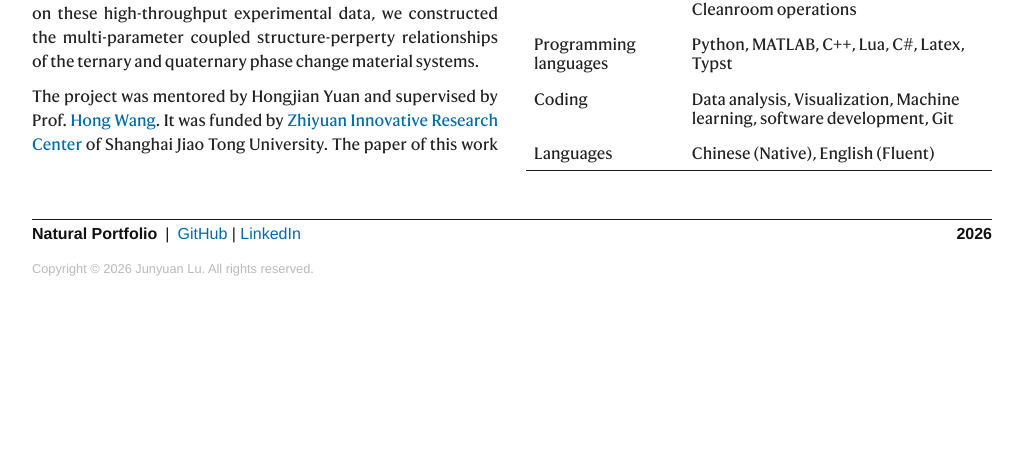
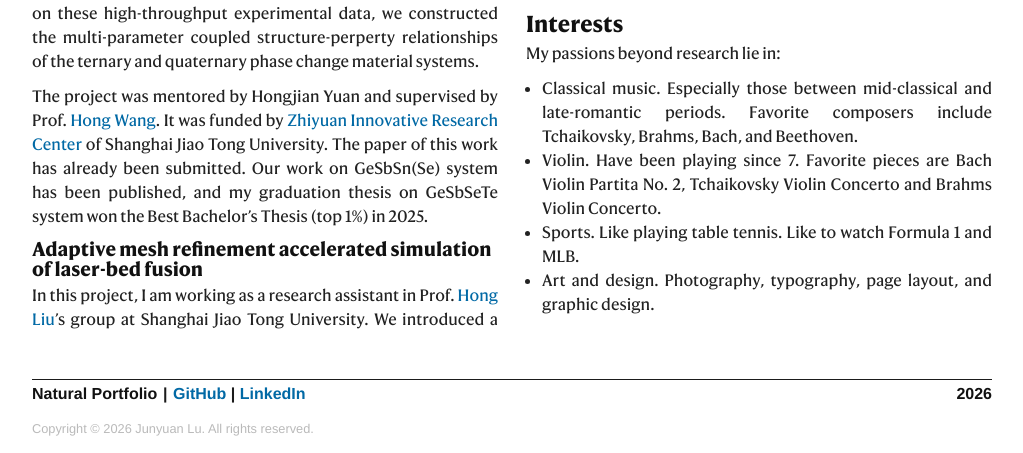
Before and after one commit to JedimasterLu/JedimasterLu.github.io, an Astro site: page / in a window 1280 px wide. Shown: the part 1996-2449 px from the top of the page, without its empty margins (128-1151 px from the left). Before the commit the page ends 2366 px from the top, so only its background shows below. Built offline with nearby package versions, Linux system fonts and the light colour scheme; Astro itself is replaced by a stand-in of ours; no server answers.

Commit message:
interests update

```diff
--- a/src/components/footer.astro
+++ b/src/components/footer.astro
@@ -37,11 +37,12 @@ const {
         border-top: 1.2px solid var(--rule);
         font-family: "Helvetica Neue", Helvetica, Arial, sans-serif;
         font-size: 1rem;
+        font-weight: 700;
     }
 
     .site-footer-row {
         display: flex;
-        align-items: baseline;
+        align-items: center;
         justify-content: space-between;
         gap: 1rem;
     }
@@ -49,8 +50,8 @@ const {
     .site-footer-left {
         display: flex;
         flex-wrap: wrap;
-        gap: 0.35rem 0.5rem;
-        align-items: baseline;
+        gap: 0.35rem 0.35rem;
+        align-items: center;
         color: var(--muted);
     }
 
--- a/src/pages/index.astro
+++ b/src/pages/index.astro
@@ -559,6 +559,18 @@ try {
                     <h2>Skills</h2>
                     <Table caption="Tab 1 | The skills involved in my work." />
                 </section>
+                <section class="body-block">
+                    <h2>Interests</h2>
+                    <p>
+                        My passions beyond research lie in:
+                    </p>
+                    <ul>
+                        <li>Classical music. Especially those between mid-classical and late-romantic periods. Favorite composers include Tchaikovsky, Brahms, Bach, and Beethoven.</li>
+                        <li>Violin. Have been playing since 7. Favorite pieces are Bach Violin Partita No. 2, Tchaikovsky Violin Concerto and Brahms Violin Concerto.</li>
+                        <li>Sports. Like playing table tennis. Like to watch Formula 1 and MLB.</li>
+                        <li>Art and design. Photography, typography, page layout, and graphic design.</li>
+                    </ul>
+                </section>
             </div>
 
             <Footer github={github} linkedin={linkedin} year={new Date().getFullYear()} />
```
